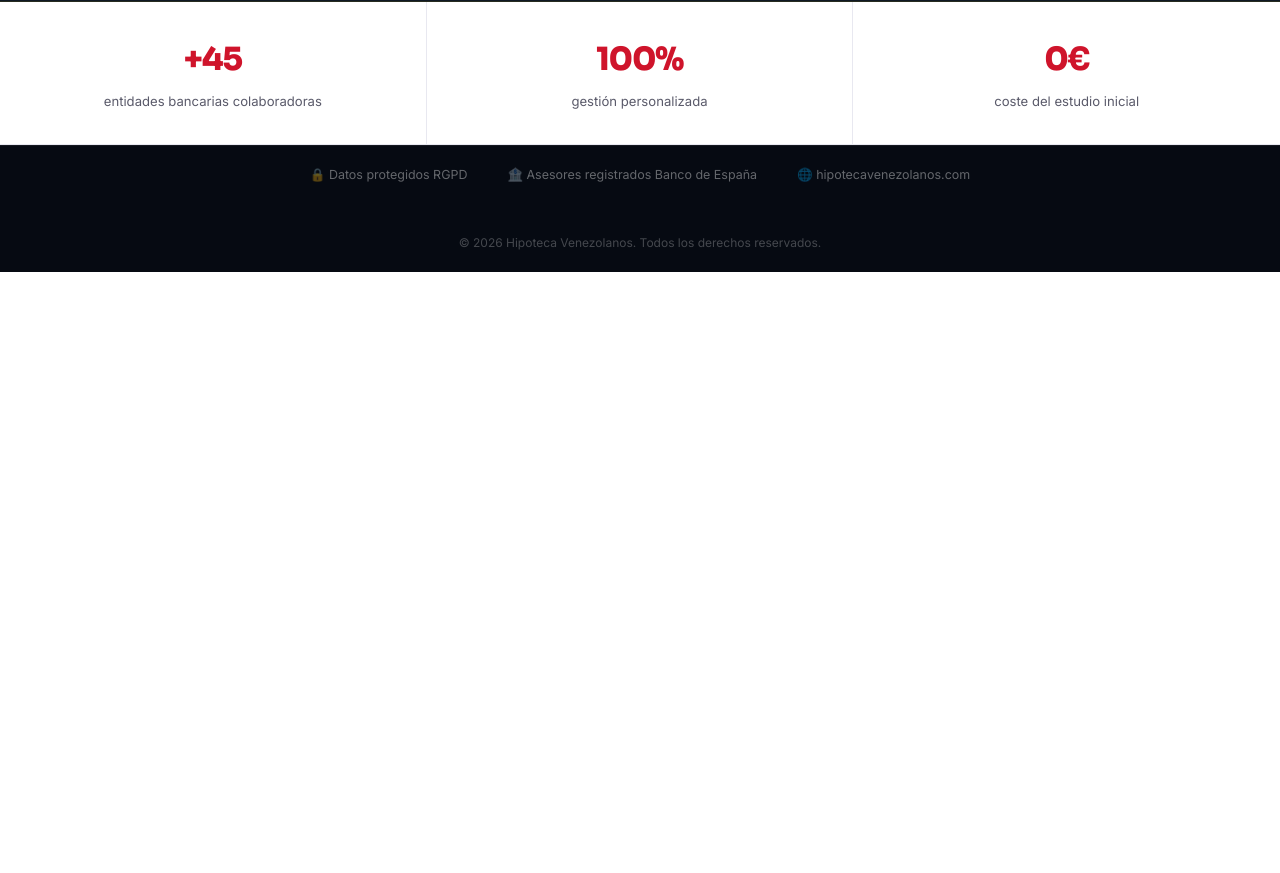
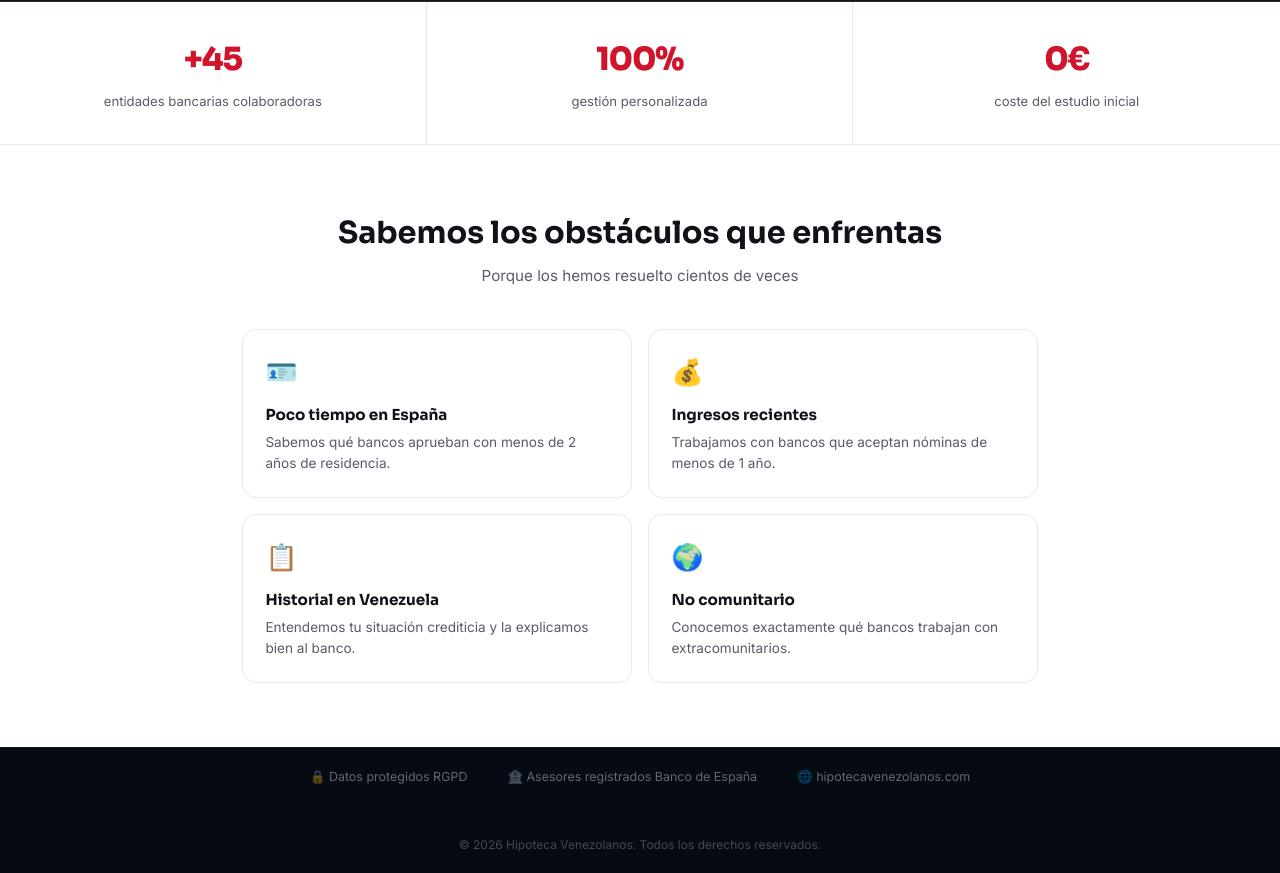
Before and after one commit to winiffer3/hipoteca-venezolanos-web, a React (Vite) app: page / in a window 1280 px wide. Shown: the part 829-1702 px from the top of the page. Before the commit the page ends 1101 px from the top, so only its background shows below. Built offline with nearby package versions, Linux system fonts and the light colour scheme.

Commit message:
feat: añadir sección pain points

```diff
--- a/src/App.css
+++ b/src/App.css
@@ -214,6 +214,65 @@ nav {
   color: var(--text);
 }
 
+/* ── PAIN POINTS ── */
+#pain-points {
+  padding: 4rem 2rem;
+  max-width: 860px;
+  margin: 0 auto;
+  width: 100%;
+}
+
+#pain-points h2 {
+  text-align: center;
+  font-size: clamp(1.4rem, 3vw, 1.9rem);
+  margin-bottom: 0.4rem;
+}
+
+.section-sub {
+  text-align: center;
+  color: var(--text);
+  font-size: 0.95rem;
+  margin-bottom: 2.5rem;
+}
+
+#pain-grid {
+  display: grid;
+  grid-template-columns: repeat(2, 1fr);
+  gap: 16px;
+}
+
+.pain-card {
+  background: var(--bg);
+  border: 1px solid var(--border);
+  border-radius: 14px;
+  padding: 1.4rem;
+  transition: border-color 0.2s, transform 0.2s;
+}
+
+.pain-card:hover {
+  border-color: var(--red);
+  transform: translateY(-3px);
+}
+
+.pain-icon {
+  font-size: 1.6rem;
+  display: block;
+  margin-bottom: 10px;
+}
+
+.pain-card h3 {
+  font-size: 0.95rem;
+  font-weight: 700;
+  color: var(--text-h);
+  margin-bottom: 5px;
+}
+
+.pain-card p {
+  font-size: 0.85rem;
+  color: var(--text);
+  line-height: 1.55;
+}
+
 /* ── FOOTER ── */
 footer {
   background: rgba(6, 10, 18);
--- a/src/pages/Home.jsx
+++ b/src/pages/Home.jsx
@@ -42,6 +42,33 @@ export default function Home() {
           <span className="stat-label">coste del estudio inicial</span>
         </div>
       </section>
+      {/* PAIN POINTS */}
+      <section id="pain-points">
+        <h2>Sabemos los obstáculos que enfrentas</h2>
+        <p className="section-sub">Porque los hemos resuelto cientos de veces</p>
+        <div id="pain-grid">
+          <div className="pain-card">
+            <span className="pain-icon">🪪</span>
+            <h3>Poco tiempo en España</h3>
+            <p>Sabemos qué bancos aprueban con menos de 2 años de residencia.</p>
+          </div>
+          <div className="pain-card">
+            <span className="pain-icon">💰</span>
+            <h3>Ingresos recientes</h3>
+            <p>Trabajamos con bancos que aceptan nóminas de menos de 1 año.</p>
+          </div>
+          <div className="pain-card">
+            <span className="pain-icon">📋</span>
+            <h3>Historial en Venezuela</h3>
+            <p>Entendemos tu situación crediticia y la explicamos bien al banco.</p>
+          </div>
+          <div className="pain-card">
+            <span className="pain-icon">🌍</span>
+            <h3>No comunitario</h3>
+            <p>Conocemos exactamente qué bancos trabajan con extracomunitarios.</p>
+          </div>
+        </div>
+      </section>
     </main>
   )
 }
```
